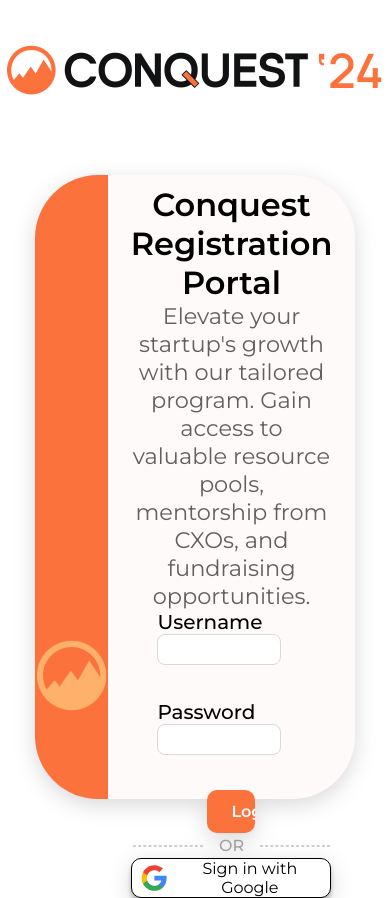
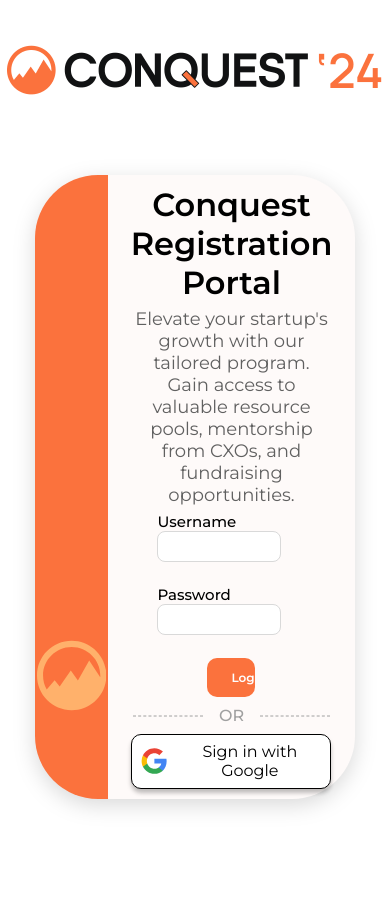
Before and after one commit to dvm-bitspilani/cel-conquest-2024, a React (Vite) app: page /login in a window 390 px wide. Built offline with nearby package versions, Linux system fonts and the light colour scheme.

Commit message:
fix: zoom responsiveness

```diff
--- a/src/components/GoogleSignIn/signInBtn.module.scss
+++ b/src/components/GoogleSignIn/signInBtn.module.scss
@@ -17,7 +17,8 @@
     gap: 1rem;
     padding: 0 0.5rem;
 
-    @media screen and (max-width: 755px) {
+    @media screen and (max-width: 765px),
+    screen and (max-height: 600px) {
         font-size: 1rem;
         gap: 0.5rem;
     }
--- a/src/components/TextInput/input.module.scss
+++ b/src/components/TextInput/input.module.scss
@@ -3,12 +3,12 @@
 
     label {
         font-weight: 500;
-        font-size: 20px;
+        font-size: 1.25em;
     }
 
     .errMsg {
         font-weight: 400;
-        font-size: 12px;
+        font-size: 0.75em;
         color: #EB0E00;
     }
 
--- a/src/routes/Login/login.module.scss
+++ b/src/routes/Login/login.module.scss
@@ -10,12 +10,20 @@
     min-height: clamp(25rem, calc((1024 - 55 - 55) / 1024 * 100dvh), 1000rem);
     margin: calc(55 / 1024 * 100dvh) 0px (116 / 1024 * 100dvh) 0px;
     display: flex;
-    font-size: 16px;
+    font-size: 1rem;
     flex-direction: column;
     justify-content: space-between;
     align-items: center;
     gap: 0.5;
     position: relative;
+
+    @media screen and (max-height: 545px) {
+        min-height: clamp(25rem, 120dvh, 1000rem);
+    }
+
+    @media screen and (max-height: 450px) {
+        min-height: clamp(25rem, 150dvh, 1000rem);
+    }
 
     // @media screen and (max-height: 710px),
     // screen and (max-width: 1075px) {
@@ -99,6 +107,11 @@
                 font-weight: 400;
                 text-align: center;
                 color: #606060;
+
+                @media screen and (max-width: 765px),
+                screen and (max-height: 600px) {
+                    font-size: 1.125rem;
+                }
             }
 
             .login {
@@ -116,13 +129,19 @@
                     background: #FB723D;
                     display: flex;
                     width: 30%;
-                    padding: 12px 24px;
+                    padding: 0.75rem 1.5rem;
                     justify-content: center;
                     align-items: center;
-                    gap: 10px;
+                    gap: 0.625rem;
                     color: white;
                     font-weight: 600;
                     cursor: pointer;
+                }
+
+                @media screen and (max-width: 765px),
+                screen and (max-height: 600px) {
+                    font-size: 0.75rem;
+                    gap: 0.5rem;
                 }
             }
 
```
